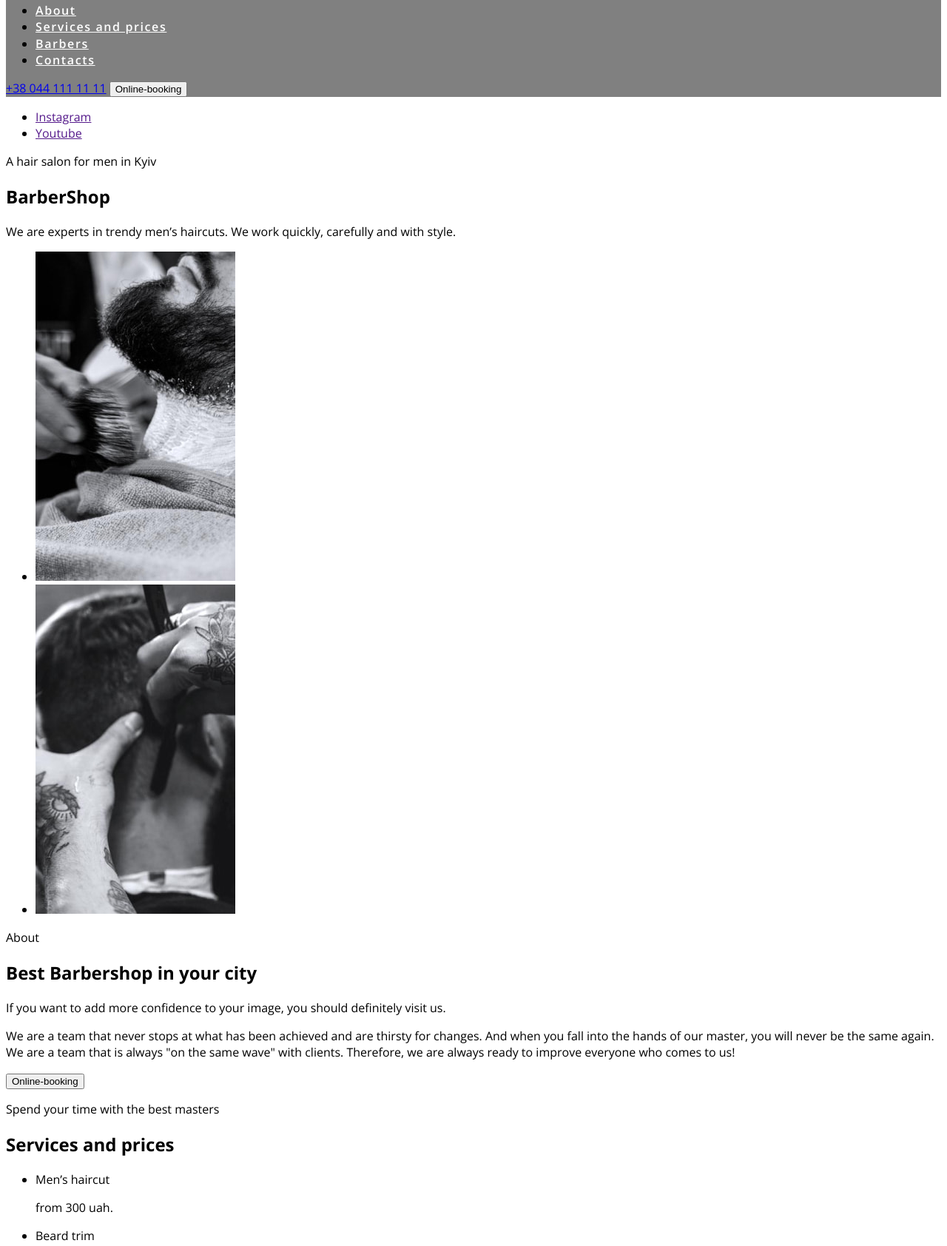
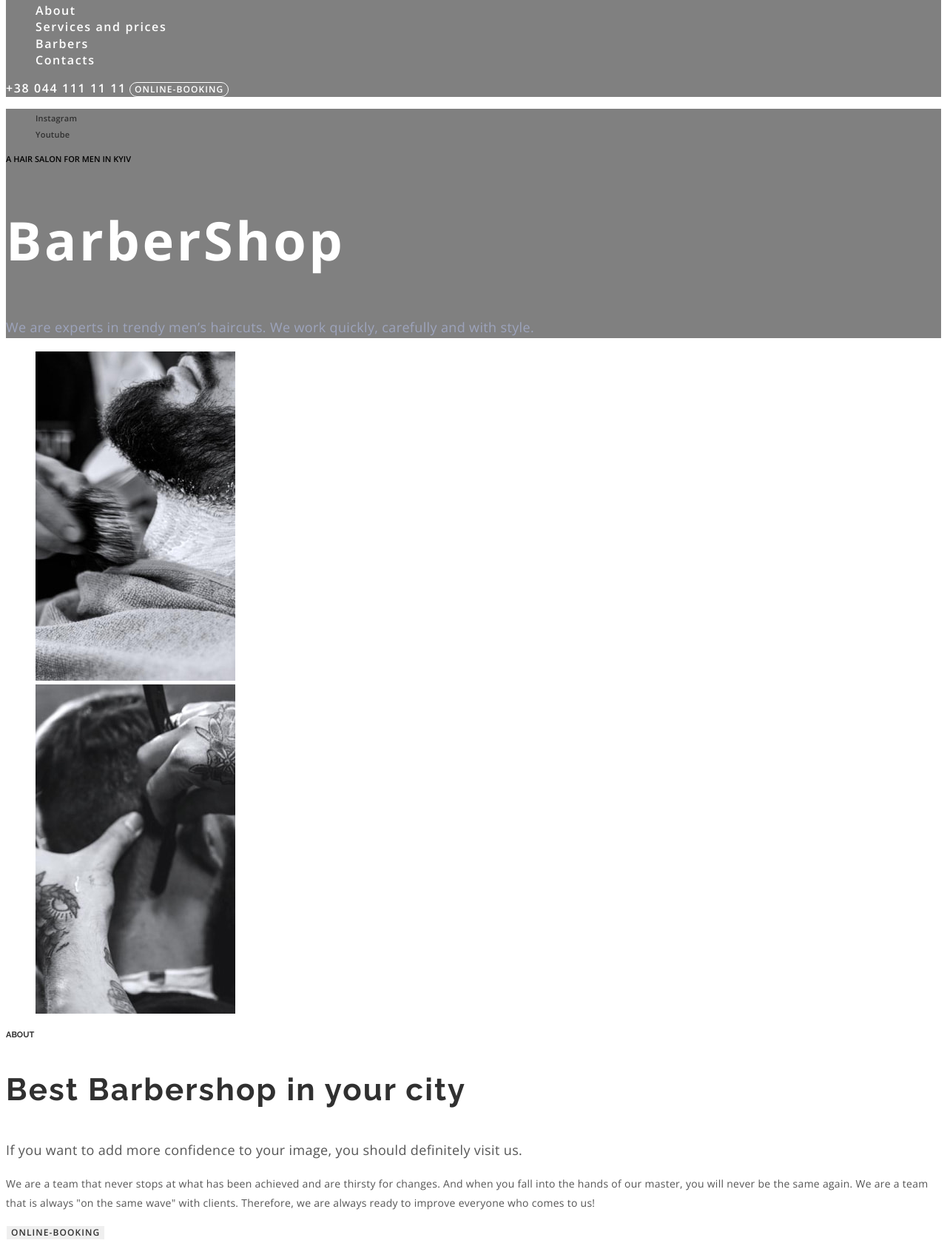
Before and after one commit to VolodymyrSyzonenko/barbershop, a plain HTML site: page index.html in a window 1280 px wide. Shown: the part 82-1766 px from the top of the page at 74% size. Drawn offline with nearby package versions, Linux system fonts and the light colour scheme.

Commit message:
css continue(1)

```diff
--- a/css/style.css
+++ b/css/style.css
@@ -2,21 +2,167 @@
     font-family: Font-700;
     src: url(../css/fonts/Open_Sans/static/OpenSans-Bold.ttf);
 } */
+:root {
+  --main-title-color: #ffffff;
+  --main-btn-color: #ffffff;
+  --secondary-title-color: #303030;
+  --secondary-btn-color: #303030;
+  --accent-color: #ff6c00;
+}
 body {
-    font-family: "Open Sans", Verdana, sans-serif;
+  font-family: "Open Sans", Verdana, sans-serif;
+}
+.btn {
+  font-family: inherit;
+  font-weight: 600;
+  font-size: 12px;
+  line-height: calc(16 / 12);
+  letter-spacing: 0.09em;
+  text-transform: uppercase;
+  cursor: pointer;
+  color: var(--secondary-btn-color);
+  border: 1px solid var(--main-btn-color);
+}
+.link {
+  text-decoration: none;
+}
+.list {
+  list-style: none;
 }
 /* Header  */
 .header {
-    background-color: grey;
+  background-color: gray;
+}
+.header-tel {
+  font-weight: 600;
+  line-height: 1.33;
+  letter-spacing: 0.1em;
+  text-align: left;
+  color: var(--main-title-color);
+}
+.header-tel:hover {
+  color: var(--accent-color);
+}
+
+.header-btn {
+  color: var(--main-title-color);
+  background-color: transparent;
+  border-radius: 25px;
+}
+.header-btn:hover,
+.header-btn:focus {
+  border-color: var(--accent-color);
 }
 /* .nav-list {}
 
 .nav-item {} */
 
 .nav-link {
-        font-weight: 600;
-        line-height: 1.33;
-        letter-spacing: 0.1em;
-        text-align: left;
-        color: #FFFFFF;
+  font-weight: 600;
+  line-height: 1.33;
+  letter-spacing: 0.1em;
+  text-align: left;
+  color: var(--main-title-color);
 }
+
+.nav-link:hover,
+.nav-link:focus {
+  color: var(--accent-color);
+}
+/* --------HEADER--------- */
+
+/* ---------HERO---------- */
+.hero {
+  background-color: gray;
+}
+
+/* .hero-list {}
+
+.list {}
+
+.hero-list-item {} */
+
+.hero-link {
+  font-weight: 600;
+  font-size: 11px;
+  line-height: calc(15 / 11);
+  letter-spacing: 0.02em;
+  color: var(--secondary-title-color);
+}
+.hero-link:hover,
+.hero-link:focus {
+  color: var(--accent-color);
+}
+.hero-text {
+  font-weight: 600;
+  font-size: 11px;
+  line-height: calc(15 / 11);
+  text-transform: uppercase;
+  color: rgba(157, 154, 189, 0, 6);
+}
+
+.hero-title {
+  font-weight: 700;
+  font-size: 72px;
+  line-height: calc(85 / 72);
+  letter-spacing: 0.05em;
+  color: var(--main-title-color);
+}
+
+.hero-description {
+  font-size: 18px;
+  line-height: calc(30 / 18);
+  letter-spacing: 0.02em;
+  color: #9da4bd;
+}
+/* ---------ABOUT--------- */
+
+/* .about-list {} */
+
+.about-title {
+  font-family: "Raleway", sans-serif;
+  font-weight: 600;
+  font-size: 11px;
+  line-height: calc(15 / 11);
+  text-transform: uppercase;
+  color: var(--secondary-title-color);
+}
+
+.about-sub-title {
+  font-family: "Raleway", sans-serif;
+  font-weight: 700;
+  font-size: 42px;
+  line-height: calc(49 / 42);
+  letter-spacing: 0.05em;
+  color: var(--secondary-title-color);
+}
+
+.about-description {
+  font-size: 18px;
+  line-height: calc(30 / 18);
+  letter-spacing: 0.02em;
+  color: #555555;
+}
+
+.about-text {
+  font-size: 14px;
+  line-height: calc(26 / 14);
+  letter-spacing: 0.02em;
+  color: #555555;
+}
+
+.about-btn {
+  font-family: inherit;
+  font-weight: 600;
+  font-size: 12px;
+  line-height: calc(16 / 12);
+  letter-spacing: 0.09em;
+  text-transform: uppercase;
+  cursor: pointer;
+  color: var(--secondary-btn-color);
+  border: 1px solid var(--main-btn-color);
+}
+.about-btn:hover,
+.about-btn:focus {
+  border-color: var(--accent-color);
+}
--- a/index.html
+++ b/index.html
@@ -1,58 +1,103 @@
 <!DOCTYPE html>
 <html lang="en">
   <head>
-    <meta charset="UTF-8">
-    <meta http-equiv="X-UA-Compatible" content="IE=edge">
-    <meta name="viewport" content="width=device-width, initial-scale=1.0">
+    <meta charset="UTF-8" />
+    <meta http-equiv="X-UA-Compatible" content="IE=edge" />
+    <meta name="viewport" content="width=device-width, initial-scale=1.0" />
     <title>Barbershop</title>
-    <link rel="preconnect" href="https://fonts.googleapis.com">
-    <link rel="preconnect" href="https://fonts.gstatic.com" crossorigin>
-    <link href="https://fonts.googleapis.com/css2?family=Open+Sans:wght@400;600;700&family=Raleway:wght@700&display=swap"
-        rel="stylesheet">
-    <link rel="stylesheet" href="./css/style.css">
+    <link rel="preconnect" href="https://fonts.googleapis.com" />
+    <link rel="preconnect" href="https://fonts.gstatic.com" crossorigin />
+    <link
+      href="https://fonts.googleapis.com/css2?family=Open+Sans:wght@400;600;700&family=Raleway:wght@700&display=swap"
+      rel="stylesheet"
+    />
+    <link rel="stylesheet" href="./css/style.css" />
   </head>
   <body>
     <header class="header">
-        <a href="/index.html"><img src="./images/logo.svg" alt=""></a>
+      <a href="/index.html"><img src="./images/logo.svg" alt="" /></a>
       <nav>
-            <ul class="nav-list">
-                <li class="nav-item"><a href="" class="nav-link">About</a></li>
-                <li class="nav-item"><a href="" class="nav-link">Services and prices</a></li>
-                <li class="nav-item"><a href="" class="nav-link">Barbers</a></li>
-                <li class="nav-item"><a href="" class="nav-link">Contacts</a></li>
+        <ul class="nav-list list">
+          <li class="nav-item"><a href="" class="nav-link link">About</a></li>
+          <li class="nav-item">
+            <a href="" class="nav-link link">Services and prices</a>
+          </li>
+          <li class="nav-item"><a href="" class="nav-link link">Barbers</a></li>
+          <li class="nav-item">
+            <a href="" class="nav-link link">Contacts</a>
+          </li>
         </ul>
       </nav>
-        <a href="tel:+380441111111">+38 044 111 11 11</a>
-        <button type="button">Online-booking</button>
+      <a href="tel:+380441111111" class="header-tel link">+38 044 111 11 11</a>
+      <button type="button" class="header-btn btn">Online-booking</button>
     </header>
     <main>
-      <section>
-        <ul>
-            <li><a href="" target="_blank" rel="noopener noreferrer nofollow" >Instagram</a></li>
-            <li><a href="" target="_blank" rel="noopener noreferrer nofollow" >Youtube</a></li>
+      <section class="hero">
+        <ul class="hero-list list">
+          <li class="hero-list-item">
+            <a
+              href=""
+              target="_blank"
+              rel="noopener noreferrer nofollow"
+              class="hero-link link"
+              >Instagram</a
+            >
+          </li>
+          <li class="hero-list-item">
+            <a
+              href=""
+              target="_blank"
+              rel="noopener noreferrer nofollow"
+              class="hero-link link"
+              >Youtube</a
+            >
+          </li>
         </ul>
-        <p>A hair salon for men in Kyiv</p>
-        <h1>BarberShop</h1>
-        <p>We are experts in trendy men’s haircuts.
-        We work quickly, carefully and with style.</p>
+        <p class="hero-text">A hair salon for men in Kyiv</p>
+        <h1 class="hero-title">BarberShop</h1>
+        <p class="hero-description">
+          We are experts in trendy men’s haircuts. We work quickly, carefully
+          and with style.
+        </p>
       </section>
-      <section>
-       <ul>
-        <li><img src="./images/about-img-1.jpeg" alt="haircut" width="270" height="445"></li>
-        <li><img src="./images/about-img-2.jpeg" alt="haircut" width="270" height="445"></li>
+      <section class="about">
+        <ul class="list about-list">
+          <li>
+            <img
+              src="./images/about-img-1.jpeg"
+              alt="haircut"
+              width="270"
+              height="445"
+            />
+          </li>
+          <li>
+            <img
+              src="./images/about-img-2.jpeg"
+              alt="haircut"
+              width="270"
+              height="445"
+            />
+          </li>
         </ul>
-        <p>About</p>
-        <h2>Best Barbershop in your city</h2>
-        <p>If you want to add more confidence to your image, you should definitely visit us.</p>
-        <p>We are a team that never stops at what has been achieved and are thirsty for changes. And when you fall into the hands
-        of our master, you will never be the same again. We are a team that is always "on the same wave" with clients.
-        Therefore, we are always ready to improve everyone who comes to us!</p>
-        <button type="button">Online-booking</button>
+        <h2 class="about-title">About</h2>
+        <h3 class="about-sub-title">Best Barbershop in your city</h3>
+        <p class="about-description">
+          If you want to add more confidence to your image, you should
+          definitely visit us.
+        </p>
+        <p class="about-text">
+          We are a team that never stops at what has been achieved and are
+          thirsty for changes. And when you fall into the hands of our master,
+          you will never be the same again. We are a team that is always "on the
+          same wave" with clients. Therefore, we are always ready to improve
+          everyone who comes to us!
+        </p>
+        <button type="button" class="about-btn btn">Online-booking</button>
       </section>
       <section>
         <p>Spend your time with the best masters</p>
         <h2>Services and prices</h2>
-        <ul>
+        <ul class="list">
           <li>
             <p>Men’s haircut</p>
             <p>from 300 uah.</p>
@@ -70,7 +115,7 @@
             <p>from 200 uah.</p>
           </li>
         </ul>
-        <ul>
+        <ul class="list">
           <li>
             <p>Trainee’s haircut</p>
             <p>from 50 uah.</p>
@@ -87,12 +132,11 @@
             <p>Camouflage of gray hair</p>
             <p>from 200 uah.</p>
           </li>
-
         </ul>
-        <button type="button">Online-booking</button>
+        <button type="button" class="btn">Online-booking</button>
       </section>
       <section>
-        <ul>
+        <ul class="list">
           <li>
             <span>600</span>
             <p>Satisfied customers per day</p>
@@ -112,24 +156,42 @@
         </ul>
         <p>Old traditional school</p>
         <h2>¿Why people come to us?</h2>
-        <p>Only good things are said about us. But it's better to see and feel 1 time than read 10 times.</p>
+        <p>
+          Only good things are said about us. But it's better to see and feel 1
+          time than read 10 times.
+        </p>
       </section>
       <section>
         <p>For true enjoyers of the atmosphere</p>
         <h2>Our barbers</h2>
-        <ul>
+        <ul class="list">
           <li>
-                <img src="./images/barbers-img-1.jpg" width="370" height="346" alt="barbercut">
+            <img
+              src="./images/barbers-img-1.jpg"
+              width="370"
+              height="346"
+              alt="barbercut"
+            />
             <h3>John Smith</h3>
             <p>Extreme Barber</p>
           </li>
           <li>
-                <img src="./images/barbers-img-2.jpg" width="370" height="346" alt="barbercut">
+            <img
+              src="./images/barbers-img-2.jpg"
+              width="370"
+              height="346"
+              alt="barbercut"
+            />
             <h3>Michele Doe</h3>
             <p>Extreme Barber</p>
           </li>
           <li>
-                <img src="./images/barbers-img-3.jpg" width="370" height="346" alt="barbercut">
+            <img
+              src="./images/barbers-img-3.jpg"
+              width="370"
+              height="346"
+              alt="barbercut"
+            />
             <h3>Alan Black</h3>
             <p>Extreme Barber</p>
           </li>
@@ -138,11 +200,39 @@
       <section>
         <p>In Latin, "barba" means "beard"</p>
         <h2 hidden></h2>
-        <ul>
-            <li><img src="./images/gallery-img-1.jpeg" alt="barbers gallery" width="270" height="360"></li>
-            <li><img src="./images/gallery-img-2.jpeg" alt="barbers gallery" width="270" height="360"></li>
-            <li><img src="./images/gallery-img-3.jpeg" alt="barbers gallery" width="270" height="360"></li>
-            <li><img src="./images/gallery-img-4.jpeg" alt="barbers gallery" width="270" height="360"></li>
+        <ul class="list">
+          <li>
+            <img
+              src="./images/gallery-img-1.jpeg"
+              alt="barbers gallery"
+              width="270"
+              height="360"
+            />
+          </li>
+          <li>
+            <img
+              src="./images/gallery-img-2.jpeg"
+              alt="barbers gallery"
+              width="270"
+              height="360"
+            />
+          </li>
+          <li>
+            <img
+              src="./images/gallery-img-3.jpeg"
+              alt="barbers gallery"
+              width="270"
+              height="360"
+            />
+          </li>
+          <li>
+            <img
+              src="./images/gallery-img-4.jpeg"
+              alt="barbers gallery"
+              width="270"
+              height="360"
+            />
+          </li>
         </ul>
       </section>
       <section>
@@ -151,11 +241,20 @@
       <section>
         <h2>Contacts</h2>
         <address>
-            <ul>
-                <li><a href="https://maps.app.goo.gl/K78xXRxyZLYF9gL68" target="_blank" rel="noopener noreferrer nofollow">st. Vasilkivska, 7A <br/>
-                Kyiv, 08132</a></li>
+          <ul class="list">
+            <li>
+              <a
+                href="https://maps.app.goo.gl/K78xXRxyZLYF9gL68"
+                target="_blank"
+                rel="noopener noreferrer nofollow"
+                >st. Vasilkivska, 7A <br />
+                Kyiv, 08132</a
+              >
+            </li>
             <li><a href="tel:+380441111111">+38 044 111 11 11</a></li>
-                <li><a href="mailto:barbershop@email.com" >barbershop@email.com</a></li>
+            <li>
+              <a href="mailto:barbershop@email.com">barbershop@email.com</a>
+            </li>
           </ul>
         </address>
         <p>Working hours</p>
@@ -164,9 +263,17 @@
     </main>
     <footer>
       <p>&#169;Copyright 2020</p>
-        <ul>
-            <li><a href="" target="_blank" rel="noopener noreferrer nofollow">Instagram</a></li>
-            <li><a href="" target="_blank" rel="noopener noreferrer nofollow">Youtube</a></li>
+      <ul class="list">
+        <li>
+          <a href="" target="_blank" rel="noopener noreferrer nofollow"
+            >Instagram</a
+          >
+        </li>
+        <li>
+          <a href="" target="_blank" rel="noopener noreferrer nofollow"
+            >Youtube</a
+          >
+        </li>
       </ul>
     </footer>
   </body>
```
Lines whose indentation alone changed are shown as unchanged.
